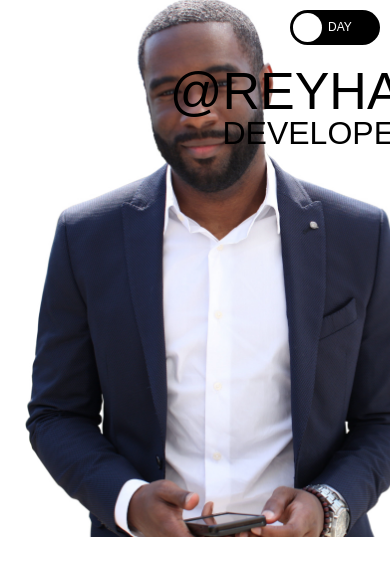
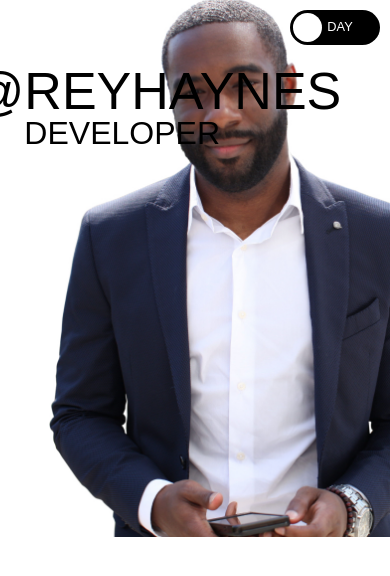
Before and after one commit to ReyHaynes/reyhaynes.com, a React (Create React App) app: page / in a window 390 px wide. Shown: the top 576 px of the page. Built offline with nearby package versions, Linux system fonts and the light colour scheme; a web font is replaced by a local one.

Commit message:
Minor css update. Mobile fix.

```diff
--- a/src/components/ThemeToggleButton/ThemeToggleButton.scss
+++ b/src/components/ThemeToggleButton/ThemeToggleButton.scss
@@ -7,7 +7,7 @@ $buttonShrinkSize: 6px;
 
 #{$root} {
   position: relative;
-  font-size: 0.75rem;
+  font-size: 0.8rem;
   text-transform: uppercase;
   width: $buttonSliderWidth;
   height: $buttonHeight;
--- a/src/index.scss
+++ b/src/index.scss
@@ -1,12 +1,10 @@
-* {
-  font-family: proxima-nova, sans-serif;
-}
-
 body {
   margin: 0;
+  font-family: proxima-nova, sans-serif;
+  font-size: 15px;
+  line-height: 1;
   -webkit-font-smoothing: antialiased;
   -moz-osx-font-smoothing: grayscale;
-  line-height: 1;
 }
 
 code {
--- a/src/views/App.scss
+++ b/src/views/App.scss
@@ -1,6 +1,7 @@
 @import "../style-mixins.scss";
 
 $root: $root;
+$sidePadding: 12.5vw;
 
 #{$root} {
   position: relative;
@@ -33,7 +34,7 @@ $root: $root;
   left: 0;
   background-size: contain;
   background-repeat: no-repeat;
-  background-position-x: 6.5vw;
+  background-position-x: $sidePadding;
   width: 100vw;
   min-height: 100vh;
   transition: opacity $appThemeTransitionTime;
@@ -62,12 +63,11 @@ $root: $root;
 .container {
   display: flex;
   justify-content: flex-end;
-  padding: 10px 6.5vw 10px 10px;
+  padding: 10px $sidePadding 10px 10px;
   z-index: 1;
 }
 
 .content {
-  width: 50vw;
   max-width: 450px;
 
   &-header {
@@ -81,7 +81,7 @@ $root: $root;
     }
 
     h2 {
-      font-size: 2em;
+      font-size: 2rem;
       font-weight: 100;
       text-transform: uppercase;
       margin: 0;
```
